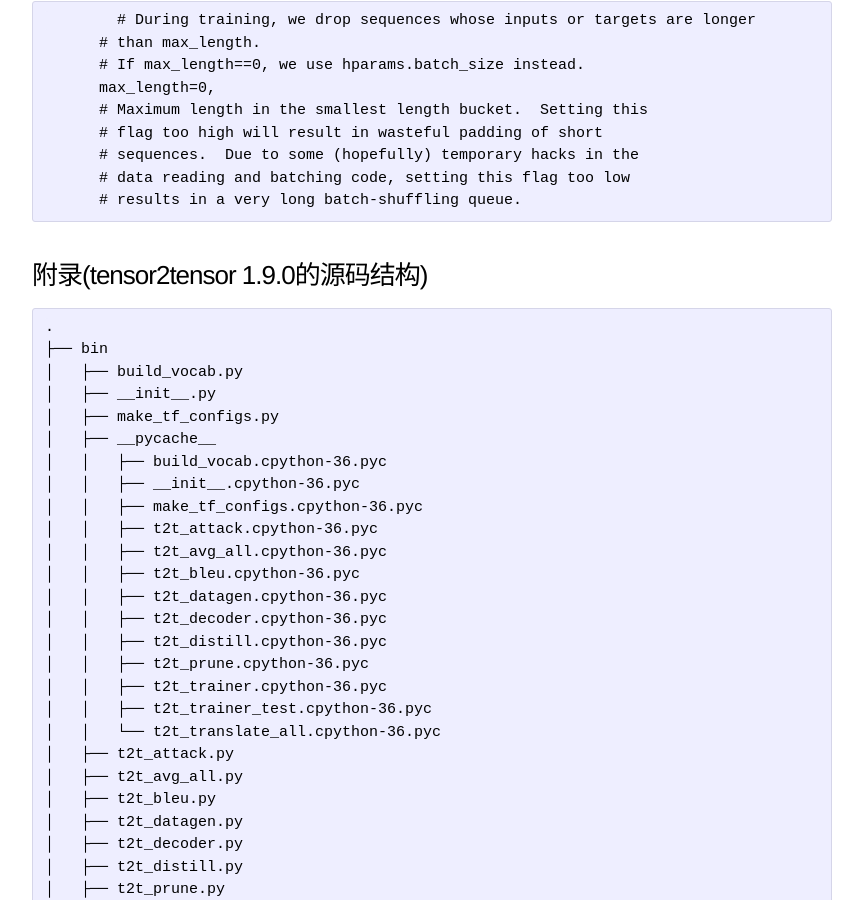
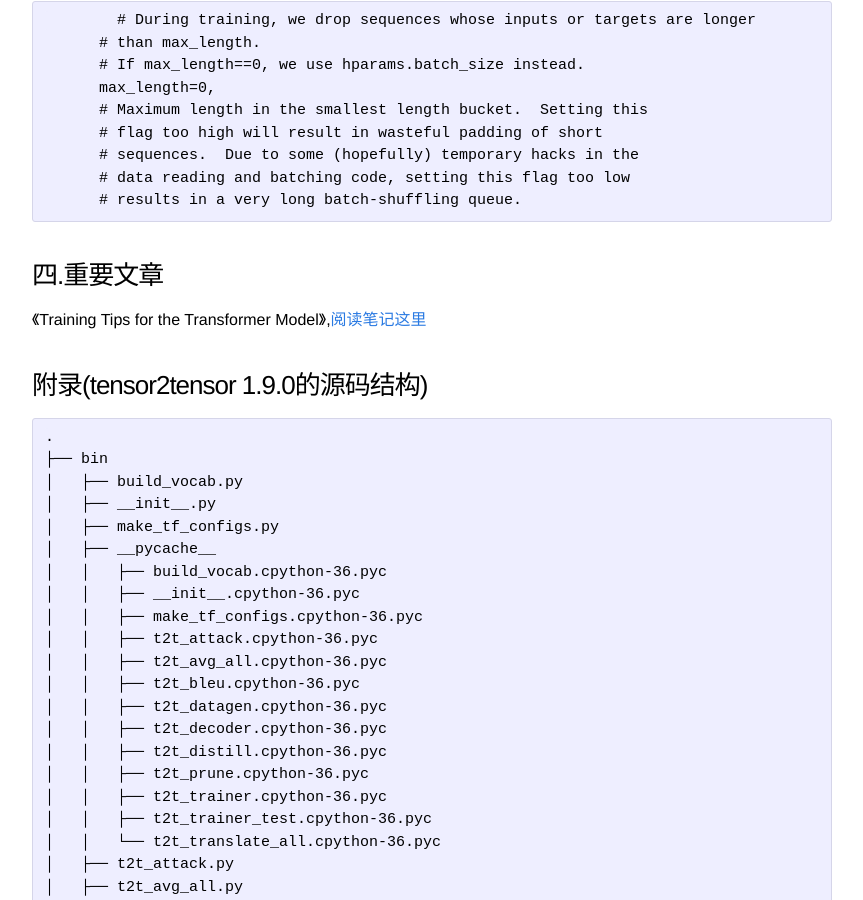
Before and after one commit to zhpmatrix/zhpmatrix.github.io, a Jekyll site: the page built from _posts/2019-04-23-tensor2tensor.md, in a window 1280 px wide and 900 px high, scrolled down 3382 px. Shown: the whole window, without its empty margins (208-1071 px from the left). Built offline with Jekyll 4.4.1, drawn with Linux system fonts in a browser that asks for light colours; comment, search, counter and statistics services are not loaded.

Commit message:
add new paper notes

````diff
--- a/_posts/2019-04-23-tensor2tensor.md
+++ b/_posts/2019-04-23-tensor2tensor.md
@@ -143,6 +143,9 @@ tensortensor2tensor/tensor2tensor/layers/common\_hparams.py中存放了该参数
       # results in a very long batch-shuffling queue.
 ```
 
+### 四.重要文章
+
+《Training Tips for the Transformer Model》,[阅读笔记这里](https://github.com/zhpmatrix/reading-notes/blob/master/论文.md)
 
 
 
````
